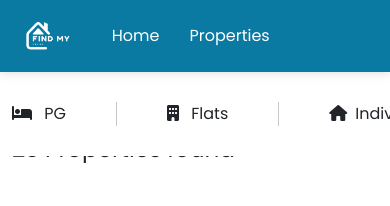
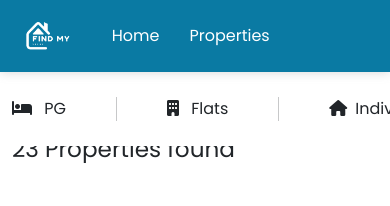
Before and after one commit to thizizrk/findmyveedu, a React (Vite) app: page /#/properties in a window 390 px wide. Shown: the top 206 px of the page. Built offline with nearby package versions, Linux system fonts and the light colour scheme.

Commit message:
Fix paffing of properties menu in small screens

```diff
--- a/src/index.scss
+++ b/src/index.scss
@@ -81,14 +81,14 @@ ul {
     .m-hide {
         display: none;
     }
-    .properties-menu{
-        padding: 25px 0;
-    }
 }
 
 .sm-screen {
     .s-hide {
         display: none;
+    }
+    .properties-menu{
+        padding: 25px 0;
     }
 }
 
```
